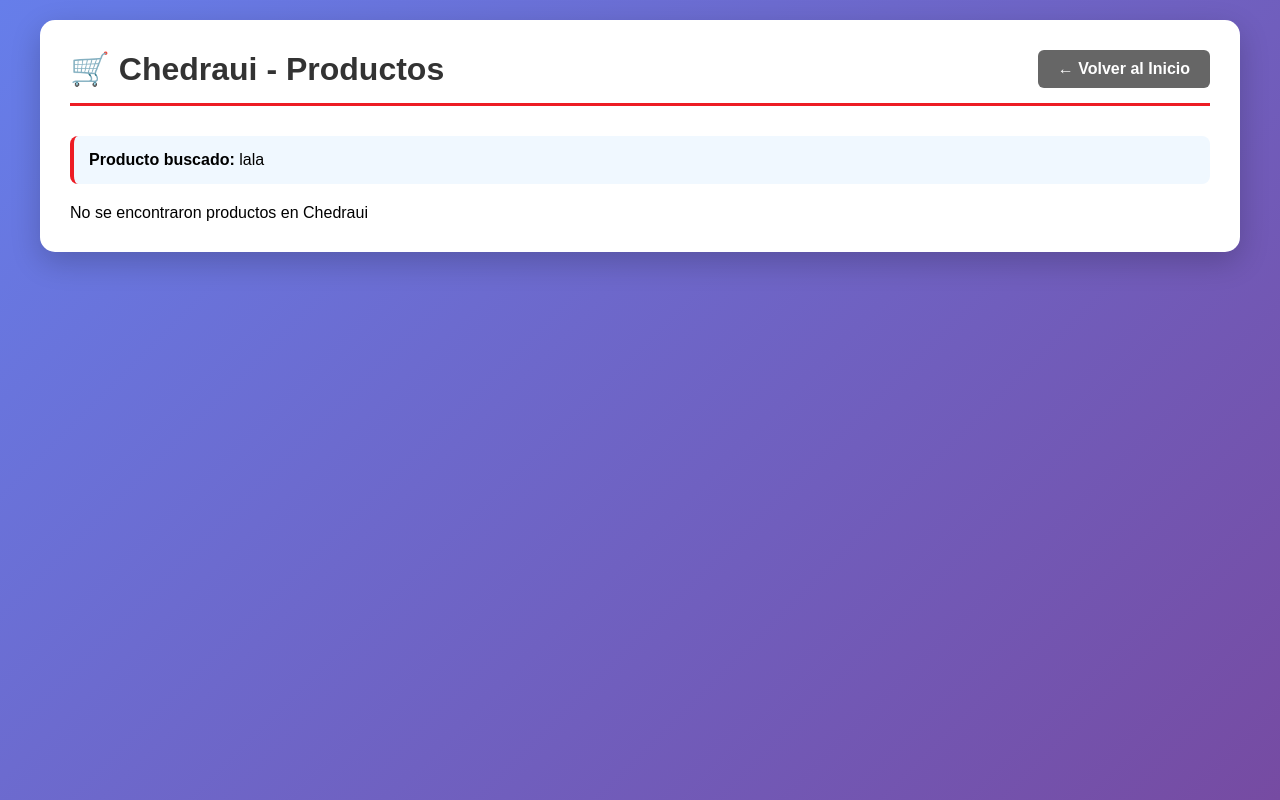
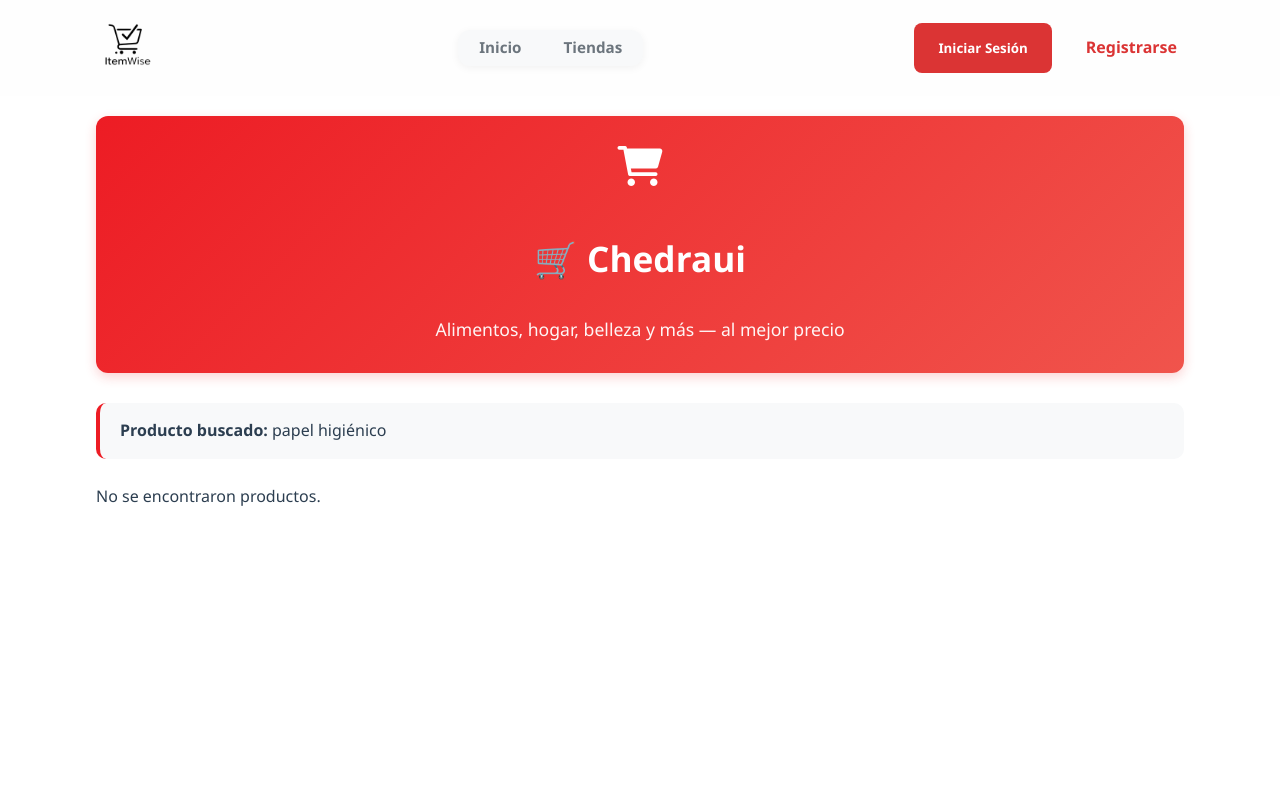
Before and after one commit to jesusresendiz56/Precios, a PHP site: page /scr/tiendas/tienda-chedraui.php in a window 1280 px wide. Run offline with PHP 8.4, Linux system fonts and the light colour scheme.

Commit message:
cosas nuevas

```diff
--- a/Precios/scr/js/principal.js
+++ b/Precios/scr/js/principal.js
@@ -344,7 +344,7 @@
                         <i class="fas fa-eye"></i> Ver Detalles
                     </button>
                     <button class="btn btn-outline btn-sm compare-product" data-id="${product.id}">
-                        <i class="fas fa-balance-scale"></i> Comparar
+                        Comparar
                     </button>
                 </div>
             </div>
@@ -405,7 +405,7 @@
                 </div>
                 <div class="product-detail-actions">
                     <button class="btn btn-primary add-to-comparison" data-id="${product.id}">
-                        <i class="fas fa-balance-scale"></i> Agregar a comparación
+                        Agregar a comparación
                     </button>
                     <button class="btn btn-outline">
                         <i class="fas fa-shopping-cart"></i> Comprar ahora
--- a/Precios/scr/styles/componentes.css
+++ b/Precios/scr/styles/componentes.css
@@ -28,7 +28,6 @@
     background-color: var(--secondary);
     color: white;
 }
-
 .btn-secondary:hover {
     background-color: #27ae60;
 }
--- a/Precios/scr/styles/principal.css
+++ b/Precios/scr/styles/principal.css
@@ -373,7 +373,11 @@
     grid-template-columns: repeat(auto-fit, minmax(240px, 1fr));
     gap: 25px;
 }
-
+/* Solo para los enlaces dentro de .categories-grid */
+.categories-grid a {
+    text-decoration: none !important;
+    color: inherit !important;
+}
 .recommendations-grid {
     display: grid;
     grid-template-columns: repeat(auto-fill, minmax(280px, 1fr));
--- a/Precios/scr/tiendas/tienda-chedraui.php
+++ b/Precios/scr/tiendas/tienda-chedraui.php
@@ -1,159 +1,154 @@
+<?php
+// Opcional: si necesitas datos dinámicos desde PHP, aquí los defines
+$termino = $_GET['q'] ?? 'papel higiénico';
+?>
 <!DOCTYPE html>
 <html lang="es">
 <head>
     <meta charset="UTF-8">
     <meta name="viewport" content="width=device-width, initial-scale=1.0">
-    <title>Chedraui - Comparador de Precios</title>
+    <title>Chedraui - ItemWise</title>
+    <link rel="stylesheet" href="../../scr/styles/principal.css">
+    <link rel="stylesheet" href="../../scr/styles/componentes.css">
+    <link rel="stylesheet" href="../styles/login.css">
+    <link href="https://cdnjs.cloudflare.com/ajax/libs/font-awesome/6.0.0/css/all.min.css" rel="stylesheet">
     <style>
-        * {
-            margin: 0;
-            padding: 0;
-            box-sizing: border-box;
+        /* Estilos específicos para esta tienda — ligeros y compatibles */
+        .store-banner {
+            background: linear-gradient(135deg, #ed1c24, #f0544c);
+            color: white;
+            padding: 30px 20px;
+            border-radius: 12px;
+            text-align: center;
+            margin: 20px 0 30px;
+            box-shadow: 0 4px 12px rgba(237, 28, 36, 0.2);
         }
-
-        body {
-            font-family: Arial, sans-serif;
-            background: linear-gradient(135deg, #667eea 0%, #764ba2 100%);
-            min-height: 100vh;
-            padding: 20px;
+        .store-banner h1 {
+            font-size: 2.2rem;
+            padding: 29px;
         }
-
-        .container {
-            max-width: 1200px;
-            margin: 0 auto;
+        .store-banner p {
+            opacity: 0.95;
+            font-size: 1.1rem;
+            padding: auto;
+        }
+        .info-box {
+            background: #f8f9fa;
+            padding: 15px 20px;
+            border-radius: 10px;
+            margin-bottom: 25px;
+            border-left: 4px solid #ed1c24;
+        }
+        .productos-grid {
+            display: grid;
+            grid-template-columns: repeat(auto-fill, minmax(260px, 1fr));
+            gap: 20px;
+        }
+        .producto-card {
+            border: 1px solid #eee;
+            border-radius: 10px;
+            overflow: hidden;
             background: white;
-            border-radius: 15px;
-            padding: 30px;
-            box-shadow: 0 10px 30px rgba(0,0,0,0.2);
+            box-shadow: 0 3px 10px rgba(0,0,0,0.08);
+            transition: transform 0.3s, box-shadow 0.3s;
         }
-
-        .header {
+        .producto-card:hover {
+            transform: translateY(-5px);
+            box-shadow: 0 6px 16px rgba(237, 28, 36, 0.15);
+        }
+        .producto-imagen {
+            height: 160px;
+            background: #fafafa;
             display: flex;
-            justify-content: space-between;
             align-items: center;
-            margin-bottom: 30px;
-            padding-bottom: 15px;
-            border-bottom: 3px solid #ed1c24;
+            justify-content: center;
+            padding: 10px;
         }
-
-        h1 {
+        .producto-imagen img {
+            max-width: 100%;
+            max-height: 100%;
+            object-fit: contain;
+        }
+        .producto-info {
+            padding: 15px;
+        }
+        .producto-nombre {
+            font-weight: 600;
+            font-size: 1.05rem;
             color: #333;
+            margin-bottom: 8px;
+            line-height: 1.4;
         }
-
-        .btn-volver {
-            padding: 10px 20px;
-            background: #666;
-            color: white;
-            border: none;
-            border-radius: 6px;
-            cursor: pointer;
-            text-decoration: none;
+        .producto-marca {
+            font-size: 0.85rem;
+            color: #666;
+            margin-bottom: 6px;
+        }
+        .producto-precio {
+            color: #ed1c24;
             font-weight: bold;
+            font-size: 1.3rem;
+            margin: 8px 0;
         }
-
-        .btn-volver:hover {
-            background: #555;
+        .estadisticas {
+            display: grid;
+            grid-template-columns: repeat(auto-fit, minmax(150px, 1fr));
+            gap: 16px;
+            margin: 20px 0;
         }
-
-        .info-box {
-            background: #f0f8ff;
+        .estadistica-card {
+            background: white;
             padding: 15px;
             border-radius: 8px;
-            margin-bottom: 20px;
-            border-left: 4px solid #ed1c24;
+            text-align: center;
+            border: 1px solid #eee;
         }
-
-        .categoria {
-            margin-bottom: 30px;
-            background: #f8f9fa;
-            border-radius: 10px;
-            padding: 20px;
-            border-left: 4px solid #ed1c24;
+        .estadistica-valor {
+            font-size: 1.4rem;
+            font-weight: bold;
+            color: #ed1c24;
         }
-
+        .estadistica-label {
+            font-size: 0.85rem;
+            color: #666;
+        }
+        .categoria-section {
+            margin-bottom: 40px;
+        }
         .categoria-header {
             display: flex;
             align-items: center;
-            margin-bottom: 15px;
+            gap: 10px;
+            margin-bottom: 20px;
             padding-bottom: 10px;
-            border-bottom: 2px solid #e9ecef;
+            border-bottom: 2px solid #ed1c24;
         }
-
-        .categoria-icono {
-            font-size: 1.5em;
-            margin-right: 10px;
+        .categoria-header i {
+            color: #ed1c24;
         }
-
-        .categoria-titulo {
-            font-size: 1.3em;
-            font-weight: bold;
+        .categoria-header h2 {
+            font-size: 1.5rem;
             color: #333;
         }
-
-        .categoria-cantidad {
+        .categoria-count {
             background: #ed1c24;
             color: white;
-            padding: 2px 8px;
+            padding: 2px 10px;
             border-radius: 12px;
-            font-size: 0.8em;
-            margin-left: 10px;
+            font-size: 0.85rem;
         }
-
-        .productos-grid {
-            display: grid;
-            grid-template-columns: repeat(auto-fill, minmax(280px, 1fr));
-            gap: 15px;
-        }
-
-        .producto-card {
-            border: 2px solid #ed1c24;
-            border-radius: 10px;
-            padding: 15px;
-            background: white;
-            transition: transform 0.3s;
-        }
-
-        .producto-card:hover {
-            transform: translateY(-3px);
-            box-shadow: 0 5px 15px rgba(237, 28, 36, 0.2);
-        }
-
-        .producto-nombre {
-            font-weight: bold;
-            color: #333;
-            margin-bottom: 8px;
-            font-size: 0.95em;
-            line-height: 1.4;
-        }
-
-        .producto-precio {
-            color: #ed1c24;
-            font-size: 1.3em;
-            font-weight: bold;
-            margin: 8px 0;
-        }
-
-        .producto-tienda {
-            color: #666;
-            font-size: 0.9em;
-            font-style: italic;
-        }
-
-        .producto-marca {
-            background: #e9ecef;
-            padding: 2px 8px;
-            border-radius: 4px;
-            font-size: 0.8em;
-            color: #495057;
-            display: inline-block;
-            margin-top: 5px;
-        }
-
         .loading {
             text-align: center;
-            padding: 50px;
+            padding: 60px 20px;
         }
-
+        .container{
+            height: 4em;
+        }
+        .container2{
+            height: 4em;
+            margin: 3em ;
+            padding: 3em;
+        }
         .spinner {
             border: 4px solid #f3f3f3;
             border-top: 4px solid #ed1c24;
@@ -161,98 +156,90 @@
             width: 40px;
             height: 40px;
             animation: spin 1s linear infinite;
-            margin: 0 auto 15px;
+            margin: 0 auto 20px;
         }
-
         @keyframes spin {
-            0% { transform: rotate(0deg); }
-            100% { transform: rotate(360deg); }
-        }
-
-        .error {
-            background: #fee;
-            color: #c33;
-            padding: 15px;
-            border-radius: 8px;
-            margin: 10px 0;
-            border-left: 4px solid #c33;
-        }
-
-        .estadisticas {
-            display: flex;
-            gap: 15px;
-            margin-bottom: 20px;
-            flex-wrap: wrap;
-        }
-
-        .estadistica-card {
-            background: white;
-            padding: 15px;
-            border-radius: 8px;
-            border: 1px solid #ddd;
-            flex: 1;
-            min-width: 150px;
-            text-align: center;
-        }
-
-        .estadistica-valor {
-            font-size: 1.5em;
-            font-weight: bold;
-            color: #ed1c24;
-        }
-
-        .estadistica-label {
-            font-size: 0.9em;
-            color: #666;
-        }
-
-        @media (max-width: 768px) {
-            .container {
-                padding: 20px;
-            }
-
-            .header {
-                flex-direction: column;
-                gap: 15px;
-                text-align: center;
-            }
-
-            .productos-grid {
-                grid-template-columns: 1fr;
-            }
-
-            .estadisticas {
-                flex-direction: column;
-            }
+            to { transform: rotate(360deg); }
         }
     </style>
 </head>
 <body>
-    <div class="container">
-        <div class="header">
-            <h1>🛒 Chedraui - Productos</h1>
-            <a href="index.php" class="btn-volver">← Volver al Inicio</a>
+    <!-- Header igual que en index.html -->
+    <header class="header">
+        <div class="container">
+            <div class="logo">
+                <img src="../img/logo/logo.png" alt="ItemWise Logo" class="logo-img">
+            </div>
+            <nav class="nav">
+                <ul>
+                    <li><a href="../../vista/index.html" class="nav-link">Inicio</a></li>
+                    <li><a href="../../vista/tiendas.html" class="nav-link">Tiendas</a></li>
+                </ul>
+            </nav>
+            <div class="user-actions">
+                <button class="btn btn-primary" id="open-login-modal">Iniciar Sesión</button>
+                <a href="../../vista/register.html" class="btn btn-outline">Registrarse</a>
+            </div>
+        </div>
+    </header>
+
+    <main class="container2">
+        <!-- Banner de tienda -->
+        <div class="store-banner">
+            <i class="fas fa-shopping-cart" style="font-size: 2.5rem; margin-bottom: 15px;"></i>
+            <h1>🛒 Chedraui</h1>
+            <p>Alimentos, hogar, belleza y más — al mejor precio</p>
         </div>
 
+        <!-- Info & estadísticas -->
         <div class="info-box">
-            <strong>Producto buscado:</strong> <span id="producto-buscado">Cargando...</span>
-            <div id="estadisticas-tienda" class="estadisticas" style="display: none;">
-                <!-- Las estadísticas se llenarán con JavaScript -->
-            </div>
+            <strong>Producto buscado:</strong> <span id="producto-buscado"><?= htmlspecialchars($termino) ?></span>
+            <div id="estadisticas-tienda" class="estadisticas" style="display: none;"></div>
         </div>
 
+        <!-- Resultados -->
         <div id="resultados">
             <div class="loading">
                 <div class="spinner"></div>
                 <p>Cargando productos de Chedraui...</p>
             </div>
         </div>
+    </main>
+
+    <!-- Modal de login (reutilizado de index.html) -->
+    <div id="login-modal" class="modal">
+        <div class="modal-content">
+            <span class="close">&times;</span>
+            <h2>Iniciar sesión</h2>
+            <p>Accede para guardar comparaciones y ver ofertas personalizadas</p>
+            <form id="loginForm" action="../../controlador/engine_login.php" method="POST">
+                <div class="form-group">
+                    <label for="email">Correo electrónico</label>
+                    <input type="email" id="email" name="email" placeholder="tu@email.com" required>
+                </div>
+                <div class="form-group">
+                    <label for="password">Contraseña</label>
+                    <input type="password" id="password" name="password" placeholder="••••••••" required>
+                </div>
+                <div class="form-options">
+                    <label>
+                        <input type="checkbox" name="remember"> Recordar sesión
+                    </label>
+                    <a href="../../vista/recuperarpassword.html">¿Olvidaste tu contraseña?</a>
+                </div>
+                <button type="submit" class="btn btn-primary btn-full">Iniciar sesión</button>
+                <div class="modal-footer">
+                    <p>¿No tienes cuenta? <a href="../../vista/register.html">Regístrate aquí</a></p>
+                </div>
+            </form>
+        </div>
     </div>
 
+    <!-- Scripts -->
+    <script src="../js/principal.js"></script>
     <script>
-        // Cargar productos de Chedraui al iniciar
-        window.addEventListener('load', function() {
-            const termino = localStorage.getItem('terminoBusqueda') || 'lala';
+        window.addEventListener('load', () => {
+            const termino = <?= json_encode($termino) ?>;
             document.getElementById('producto-buscado').textContent = termino;
             cargarProductosChedraui(termino);
         });
@@ -262,138 +249,112 @@
                 const formData = new FormData();
                 formData.append('buscar', '1');
                 formData.append('termino', termino);
-
-                const response = await fetch('scraper.php', {
+                const response = await fetch('../tiendas/scraper.php', {
                     method: 'POST',
                     body: formData
                 });
-
-                const text = await response.text();
-                let data;
-
-                try {
-                    data = JSON.parse(text);
-                } catch (e) {
-                    throw new Error('Error en la respuesta del servidor');
-                }
-
-                if (!response.ok) {
-                    throw new Error(`Error ${response.status}: ${response.statusText}`);
-                }
-
-                mostrarProductosChedraui(data.chedraui || []);
-
-            } catch (error) {
+                const data = await response.json();
+                mostrarProductos(data.chedraui || []);
+            } catch (err) {
                 document.getElementById('resultados').innerHTML = `
-                    <div class="error">
-                        <strong>Error:</strong> ${error.message}
+                    <div class="alert alert-error">
+                        <img src="../img/logo/logo.png" alt="ItemWise Logo" class="logo-img">
+                        Error al cargar productos.
                     </div>
                 `;
             }
         }
 
-        function mostrarProductosChedraui(productos) {
-            const resultados = document.getElementById('resultados');
-
-            if (productos.error) {
-                resultados.innerHTML = `
-                    <div class="error">
-                        ${productos.error}
-                    </div>
-                `;
+        function mostrarProductos(productos) {
+            const cont = document.getElementById('resultados');
+            if (!productos.length) {
+                cont.innerHTML = '<p class="text-center">No se encontraron productos.</p>';
                 return;
             }
 
-            if (!Array.isArray(productos) || productos.length === 0) {
-                resultados.innerHTML = '<p>No se encontraron productos en Chedraui</p>';
-                return;
-            }
-
-            // Agrupar productos por categoría
-            const productosPorCategoria = {};
-            productos.forEach(producto => {
-                const categoria = producto.categoria || '🛒 Otros Productos';
-                if (!productosPorCategoria[categoria]) {
-                    productosPorCategoria[categoria] = [];
-                }
-                productosPorCategoria[categoria].push(producto);
+            // Agrupar por categoría
+            const grupos = {};
+            productos.forEach(p => {
+                const cat = p.categoria || 'Otros productos';
+                grupos[cat] = grupos[cat] || [];
+                grupos[cat].push(p);
             });
 
-            // Calcular estadísticas
-            const totalProductos = productos.length;
-            const categoriasCount = Object.keys(productosPorCategoria).length;
-            const precioMin = Math.min(...productos.map(p => p.precio));
-            const precioMax = Math.max(...productos.map(p => p.precio));
-            const precioPromedio = productos.reduce((sum, p) => sum + p.precio, 0) / totalProductos;
+            // Estadísticas
+            const total = productos.length;
+            const cats = Object.keys(grupos).length;
+            const min = Math.min(...productos.map(p => p.precio));
+            const max = Math.max(...productos.map(p => p.precio));
+            const avg = productos.reduce((s, p) => s + p.precio, 0) / total;
+            mostrarEstadisticas(total, cats, min, max, avg);
 
-            // Mostrar estadísticas
-            mostrarEstadisticas(totalProductos, categoriasCount, precioMin, precioMax, precioPromedio);
-
-            // Construir HTML con categorías
+            // HTML
             let html = '';
-
-            for (const [categoria, productosCategoria] of Object.entries(productosPorCategoria)) {
-                const icono = categoria.split(' ')[0];
-                const nombreCategoria = categoria.replace(/^[^\w\s]*\s/, '');
-
+            for (const [cat, items] of Object.entries(grupos)) {
                 html += `
-                    <div class="categoria">
-                        <div class="categoria-header">
-                            <span class="categoria-icono">${icono}</span>
-                            <span class="categoria-titulo">${nombreCategoria}</span>
-                            <span class="categoria-cantidad">${productosCategoria.length} productos</span>
+                <div class="categoria-section">
+                    <div class="categoria-header">
+                        <img src="../img/logo/logo.png" alt="ItemWise Logo" class="logo-img">
+                        <h2>${cat}</h2>
+                        <span class="categoria-count">${items.length}</span>
+                    </div>
+                    <div class="productos-grid">
+                `;
+                items.forEach(p => {
+                    html += `
+                    <div class="producto-card">
+                        <div class="producto-imagen">
+                            <img src="${p.imagen || 'https://via.placeholder.com/200x200?text=Sin+imagen'}"
+                            alt="${p.nombre}" onerror="this.src='https://via.placeholder.com/200x200?text=Sin+imagen'">
                         </div>
-                        <div class="productos-grid">
-                `;
-
-                productosCategoria.forEach(prod => {
-                    html += `
-                        <div class="producto-card">
-                            <div class="producto-nombre">${prod.nombre}</div>
-                            <div class="producto-precio">$${prod.precio.toFixed(2)}</div>
-                            <div class="producto-tienda">${prod.tienda}</div>
-                            ${prod.marca ? `<div class="producto-marca">${prod.marca}</div>` : ''}
+                        <div class="producto-info">
+                            <div class="producto-marca">${p.marca || '—'}</div>
+                            <div class="producto-nombre">${p.nombre}</div>
+                            <div class="producto-precio">$${p.precio.toFixed(2)}</div>
+                            <button class="btn btn-outline btn-sm">
+                                <img src="../img/logo/logo.png" alt="ItemWise Logo" class="logo-img"> Comparar
+                            </button>
                         </div>
+                    </div>
                     `;
                 });
-
-                html += `
-                        </div>
-                    </div>
-                `;
+                html += `</div></div>`;
             }
-
-            resultados.innerHTML = html;
+            cont.innerHTML = html;
         }
 
-        function mostrarEstadisticas(total, categorias, min, max, promedio) {
-            const estadisticasDiv = document.getElementById('estadisticas-tienda');
-
-            estadisticasDiv.innerHTML = `
+        function mostrarEstadisticas(total, cats, min, max, avg) {
+            const el = document.getElementById('estadisticas-tienda');
+            el.innerHTML = `
                 <div class="estadistica-card">
                     <div class="estadistica-valor">${total}</div>
-                    <div class="estadistica-label">Total Productos</div>
+                    <div class="estadistica-label">Productos</div>
                 </div>
                 <div class="estadistica-card">
-                    <div class="estadistica-valor">${categorias}</div>
+                    <div class="estadistica-valor">${cats}</div>
                     <div class="estadistica-label">Categorías</div>
                 </div>
                 <div class="estadistica-card">
                     <div class="estadistica-valor">$${min.toFixed(2)}</div>
-                    <div class="estadistica-label">Precio Mínimo</div>
+                    <div class="estadistica-label">Mín</div>
                 </div>
                 <div class="estadistica-card">
-                    <div class="estadistica-valor">$${max.toFixed(2)}</div>
-                    <div class="estadistica-label">Precio Máximo</div>
-                </div>
-                <div class="estadistica-card">
-                    <div class="estadistica-valor">$${promedio.toFixed(2)}</div>
-                    <div class="estadistica-label">Precio Promedio</div>
+                    <div class="estadistica-valor">$${avg.toFixed(2)}</div>
+                    <div class="estadistica-label">Prom</div>
                 </div>
             `;
+            el.style.display = 'grid';
+        }
 
-            estadisticasDiv.style.display = 'flex';
-        }
+        // Soporte básico para modal (si principal.js no lo carga aquí)
+        document.getElementById('open-login-modal')?.addEventListener('click', () => {
+            document.getElementById('login-modal').style.display = 'block';
+            document.body.style.overflow = 'hidden';
+        });
+        document.querySelector('#login-modal .close')?.addEventListener('click', () => {
+            document.getElementById('login-modal').style.display = 'none';
+            document.body.style.overflow = 'auto';
+        });
     </script>
 </body>
 </html>
--- a/Precios/vista/verificacion2fa.php
+++ b/Precios/vista/verificacion2fa.php
@@ -158,5 +158,6 @@
             to { opacity: 1; transform: translateY(0); }
         }
     </style>
+    <script src="../scr/js/principal.js"></script>
 </body>
 </html>
```
Also changed, not shown: Precios/vista/index.html (+13 -14 lines), Precios/vista/tiendas.html (+26 -39 lines).
